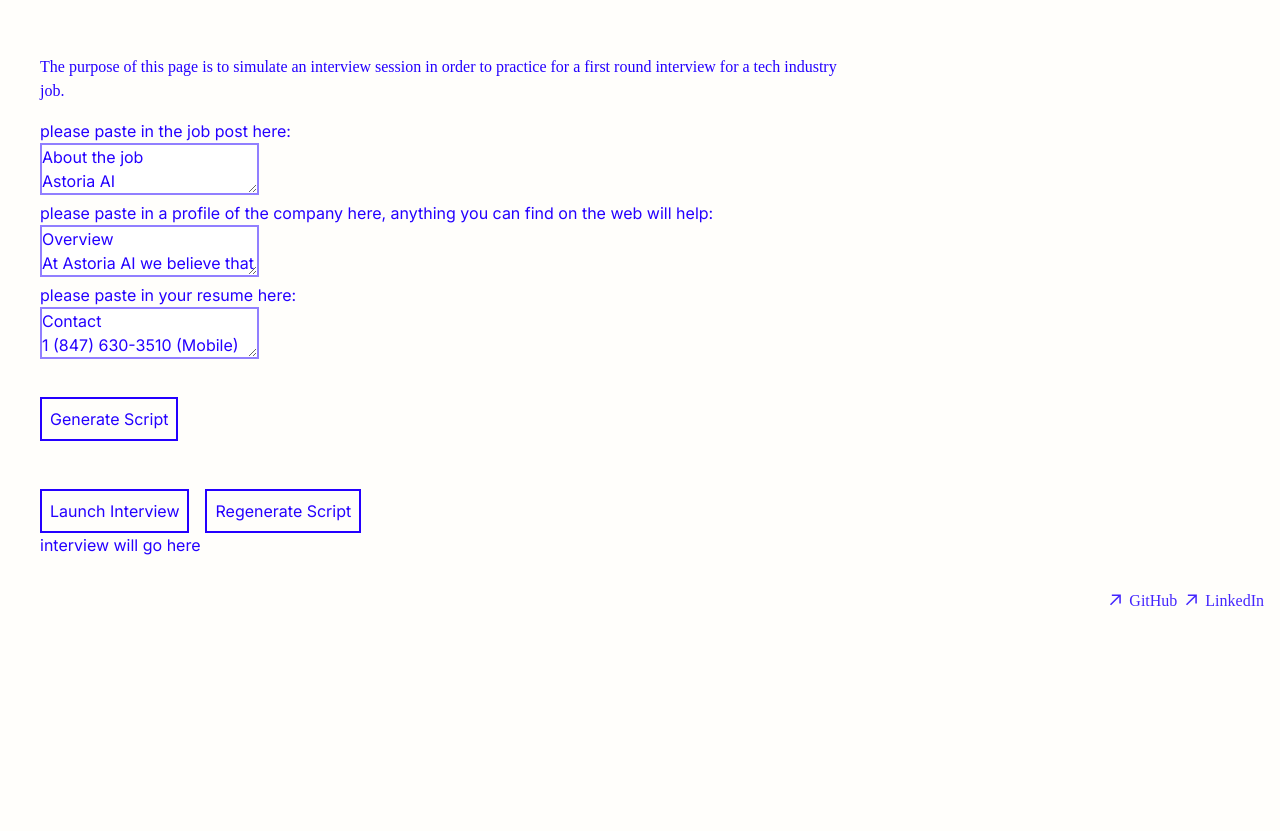
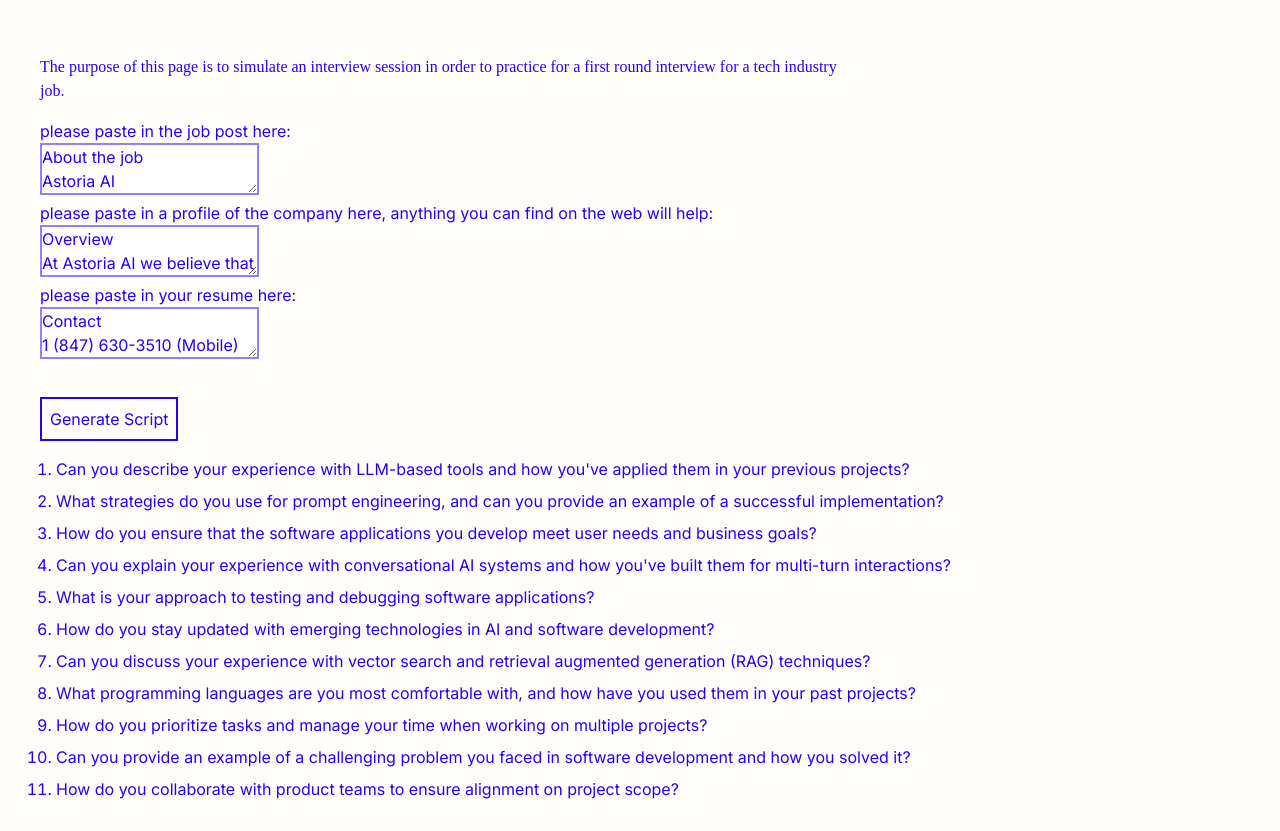
Before and after one commit to chedgo/home, a Next.js app: page /interview-practice in a window 1280 px wide. Shown: the part 121-952 px from the top of the page. Before the commit the page ends 802 px from the top, so only its background shows below. Built offline with nearby package versions, Linux system fonts and the light colour scheme; a web font is replaced by a local one.

Commit message:
mock question response

```diff
--- a/src/app/interview-practice/page.tsx
+++ b/src/app/interview-practice/page.tsx
@@ -214,8 +214,20 @@ Wesleyan University
 Bachelor's degree, Philosophy · (2007 - 2011)
 Page 4 of 4
 `;
-
-const mockData = true;
+export const mockQuestions = [
+  "Can you describe your experience with LLM-based tools and how you've applied them in your previous projects?",
+  "What strategies do you use for prompt engineering, and can you provide an example of a successful implementation?",
+  "How do you ensure that the software applications you develop meet user needs and business goals?",
+  "Can you explain your experience with conversational AI systems and how you've built them for multi-turn interactions?",
+  "What is your approach to testing and debugging software applications?",
+  "How do you stay updated with emerging technologies in AI and software development?",
+  "Can you discuss your experience with vector search and retrieval augmented generation (RAG) techniques?",
+  "What programming languages are you most comfortable with, and how have you used them in your past projects?",
+  "How do you prioritize tasks and manage your time when working on multiple projects?",
+  "Can you provide an example of a challenging problem you faced in software development and how you solved it?",
+  "How do you collaborate with product teams to ensure alignment on project scope?"
+];
+export const mockData = true;
 
 export default function InterviewPractice() {
   const [jobDescription, setJobDescription] = useState(
@@ -228,6 +240,7 @@ export default function InterviewPractice() {
 
   const { fetchQuestionList, isLoading, questions, isDoneLoading } =
     useGenerateQuestionList();
+  console.log('🚀 ~ questions:', questions);
   return (
     <div className="text-primary pl-4 lg:pl-10 pr-8">
       {/* instructions at the top*/}
@@ -274,7 +287,9 @@ export default function InterviewPractice() {
         className={`border-2 border-primary text-primary mt-8 p-2 w-fit cursor-pointer ${
           isLoading ? 'opacity-50' : ''
         }`}
-        onClick={() => fetchQuestionList(jobDescription, companyProfile, resume)}
+        onClick={() =>
+          fetchQuestionList(jobDescription, companyProfile, resume)
+        }
       >
         Generate Script
       </div>
@@ -282,7 +297,11 @@ export default function InterviewPractice() {
       <div>
         <ol className="list-decimal pl-4 mt-4">
           {questions.map((question) => {
-            return <li key={question} className="mb-2">{question}</li>;
+            return (
+              <li key={question} className="mb-2">
+                {question}
+              </li>
+            );
           })}
         </ol>
       </div>
@@ -291,9 +310,9 @@ export default function InterviewPractice() {
         <div className="border-2 border-primary text-primary mt-8 p-2 w-fit">
           Launch Interview
         </div>
-        <div className="border-2 border-primary text-primary mt-8 p-2 w-fit">
+        {/* <div className="border-2 border-primary text-primary mt-8 p-2 w-fit">
           Regenerate Script
-        </div>
+        </div> */}
       </div>
       {/* interview will display structured data and give feedback as it goes*/}
       <div>interview will go here</div>
--- a/src/hooks/useGenerateQuestionList.tsx
+++ b/src/hooks/useGenerateQuestionList.tsx
@@ -4,6 +4,8 @@ import {
 } from '@/types/Interviews';
 import { useCallback, useState } from 'react';
 import { experimental_useObject as useObject } from 'ai/react';
+import { mockData } from '@/app/interview-practice/page';
+import { mockQuestions } from '@/app/interview-practice/page';
 
 export function useGenerateQuestionList() {
   const { submit, isLoading, object } = useObject<{
@@ -34,7 +36,7 @@ export function useGenerateQuestionList() {
   return {
     fetchQuestionList,
     isLoading,
-    questions: object?.questions || [],
+    questions: mockData ? mockQuestions : object?.questions || [],
     isDoneLoading,
   };
 }
```
